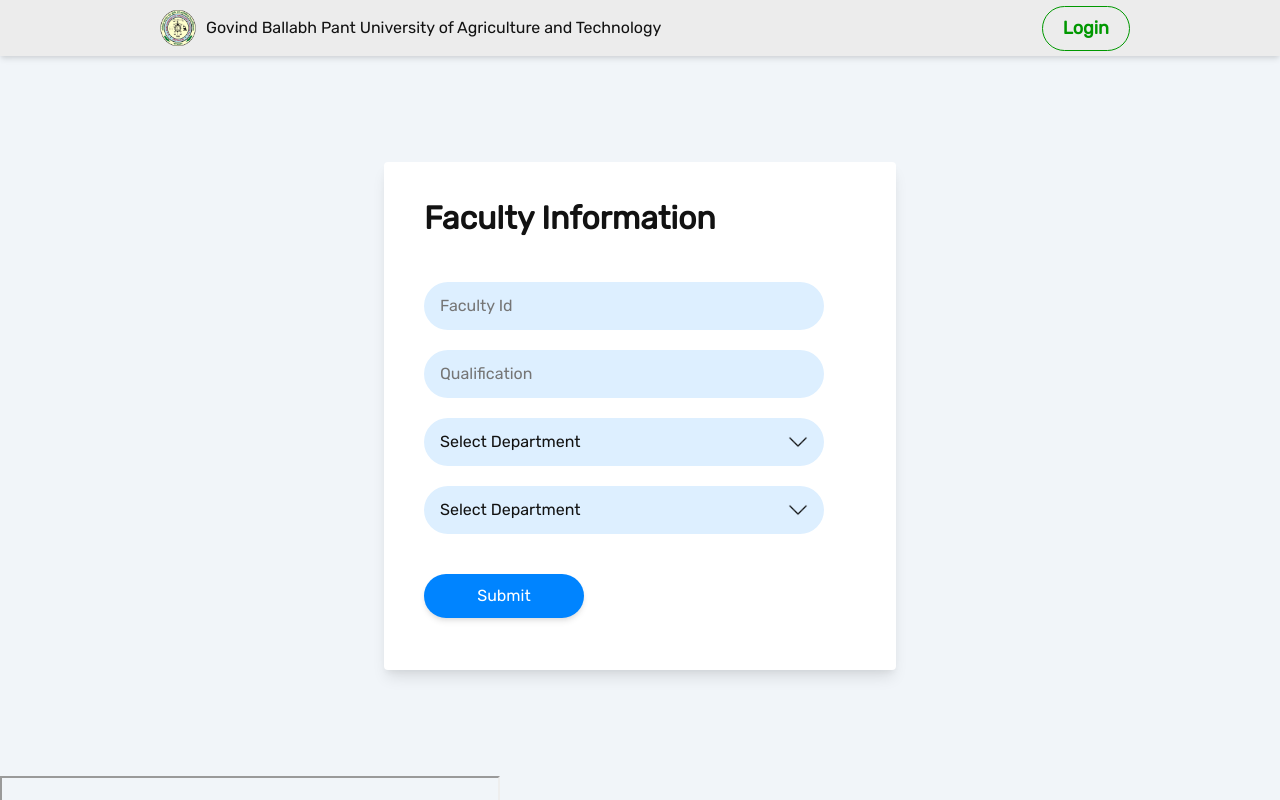
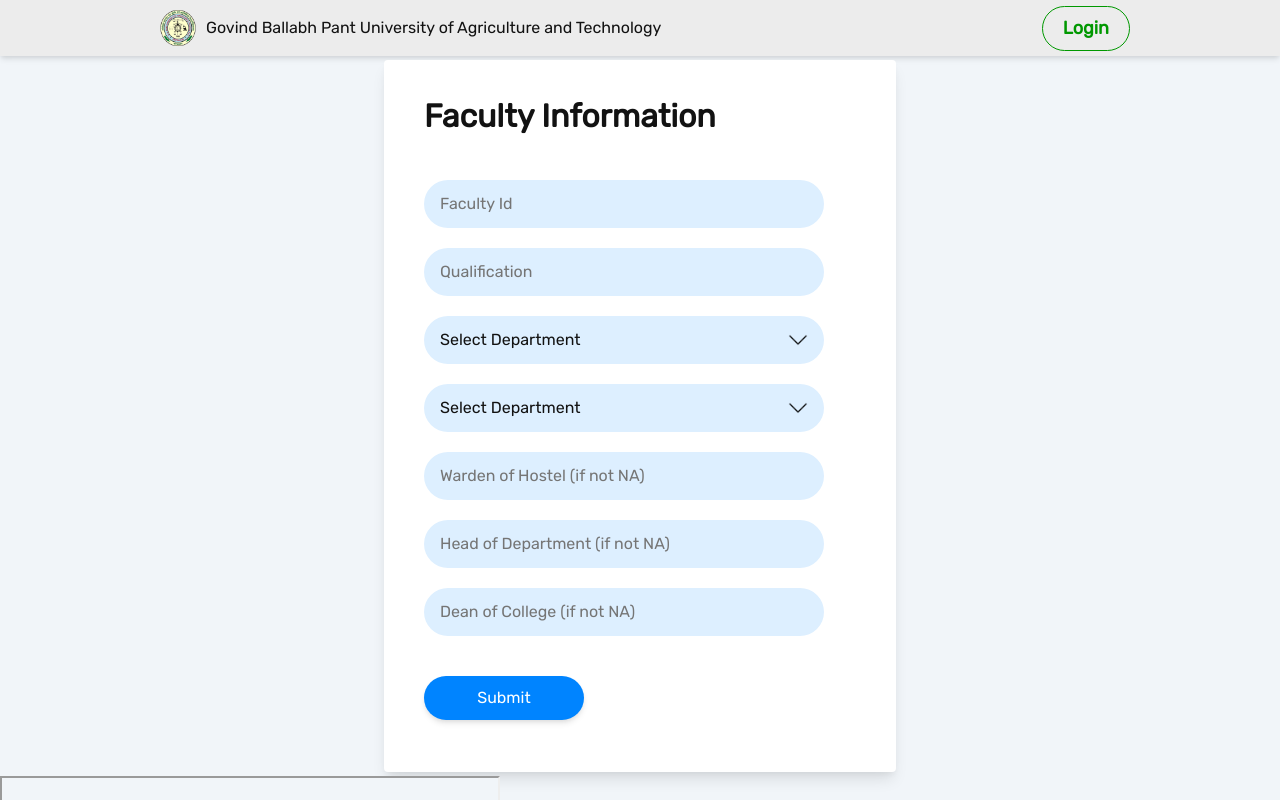
Before and after one commit to ERP-GBPUAT/module-0, a React (Create React App) app: page /facultyRegister in a window 1280 px wide. Both pictures are taken after typing "Sample", "name@example.com", "Sample123", "Sample123", "5", "2020-01-15" into the empty fields and a click on the input "Next". Shown: the top 800 px of the page. Built offline with nearby package versions, Linux system fonts and the light colour scheme.

Commit message:
iframe addes

```diff
--- a/src/App.js
+++ b/src/App.js
@@ -17,13 +17,21 @@ function App() {
   // useEffect(() => {
 
     const sendMessage=(data)=>{
-      const reciever = document.getElementById('reciever').contentWindow;
+      const rec=document.getElementById('reciever')
+      const reciever = rec?.contentWindow;
       // e.preventDefault();
       let token = localStorage.getItem('token')
+      let user = localStorage.getItem('data');
       // console.log(e);
       console.log(token,"data",data);
-      reciever.postMessage({token},'*')
+      reciever?.postMessage({token,user},'*')
+      // rec?.remove();
     }
+    useEffect(()=>{
+      if(localStorage.getItem('token')){
+        sendMessage({})
+      }
+    },[])
   // }, [])
 
   return (
--- a/src/components/Authentication/FacultyForm.js
+++ b/src/components/Authentication/FacultyForm.js
@@ -125,6 +125,48 @@ const FacultyForm = ({ facultyDetails,onSubmitForm,setFacultyDetails,error }) =>
               })}
             </ul>
           </div>
+          <div className={styles.inputControl}>
+            <label htmlFor="wardenOfHostel" className={styles.inputLabel} hidden>
+              Warden of Hostel (if not NA)
+            </label>
+            <input
+              type="text"
+              name="wardenOfHostel"
+              onChange={onChangeFaculty}
+              id="wardenOfHostel"
+              className={styles.inputField}
+              placeholder="Warden of Hostel (if not NA)"
+              value={facultyDetails.wardenOfHostel}
+            />
+          </div>
+          <div className={styles.inputControl}>
+            <label htmlFor="hodOfDepartment" className={styles.inputLabel} hidden>
+              Head of Department (if not NA)
+            </label>
+            <input
+              type="text"
+              name="hodOfDepartment"
+              onChange={onChangeFaculty}
+              id="hodOfDepartment"
+              className={styles.inputField}
+              placeholder="Head of Department (if not NA)"
+              value={facultyDetails.hodOfDepartment}
+            />
+          </div>
+          <div className={styles.inputControl}>
+            <label htmlFor="deanOfCollege" className={styles.inputLabel} hidden>
+              Dean of College (if not NA)
+            </label>
+            <input
+              type="text"
+              name="deanOfCollege"
+              onChange={onChangeFaculty}
+              id="deanOfCollege"
+              className={styles.inputField}
+              placeholder="Dean of College (if not NA)"
+              value={facultyDetails.deanOfCollege}
+            />
+          </div>
           {/* <div className={styles.inputControl}>
 					<label htmlFor="Cpassword" className={styles.inputLabel} hidden>Confirm Password</label>
 					<input type="password" name="cpassword" onChange={onChange} id="Cpassword" className={styles.inputField} placeholder="Confirm Password"/>
--- a/src/components/Authentication/FacultyRegister.js
+++ b/src/components/Authentication/FacultyRegister.js
@@ -1,20 +1,25 @@
-import React,{useState} from "react";
+import React, { useState } from "react";
 import FacultyForm from "./FacultyForm";
 import MainDetails from "./MainDetails";
-import styles from "./Login.module.css"
+import styles from "./Login.module.css";
 import { useNavigate } from "react-router-dom";
 
-const FacultyRegister = ({sendMessage}) => {
-  const navigate = useNavigate()
+const FacultyRegister = ({ sendMessage }) => {
+  const navigate = useNavigate();
   const [stepOne, setStepOne] = useState(false);
-  const [error,setError] = useState({err:false,errMsg:"",errArr:false,errArrMsg:""})
+  const [error, setError] = useState({
+    err: false,
+    errMsg: "",
+    errArr: false,
+    errArrMsg: "",
+  });
 
   const [userData, setUserData] = React.useState({
     name: "",
     email: "",
     password: "",
-    isStudent:false,
-    isFaculty:true,
+    isStudent: false,
+    isFaculty: true,
     cpassword: "",
     gender: "",
     address: "",
@@ -26,51 +31,74 @@ const FacultyRegister = ({sendMessage}) => {
     department: "",
     designation: "",
     qualification: "",
+    wardenOfHostel: "",
+    deanOfCollege: "",
+    hodOfDepartment: "",
   });
   const onChangeUser = (e) => {
     setUserData({ ...userData, [e.target.name]: e.target.value });
   };
-  const onSubmitForm=async(e)=>{
+  const onSubmitForm = async (e) => {
     e.preventDefault();
     try {
-      const res = await fetch('http://localhost:8080/faculty/register',{
-      method:"POST",
-      headers:{
-        "Content-type":"application/json",
-      },
-      body:JSON.stringify({user:userData,faculty:facultyDetails})
-    })
-    const data = await res.json();
-    console.log(data);
-    if(data.msg==="success"){
-      localStorage.setItem("token",data.data.token);
-      localStorage.setItem("data",JSON.stringify(data.data.data));
-      sendMessage()
-      navigate("/")
-    }
-    else{
-      setError({...error,err:true,errMsg:data.error});
-    }
+      const res = await fetch("http://localhost:8080/faculty/register", {
+        method: "POST",
+        headers: {
+          "Content-type": "application/json",
+        },
+        body: JSON.stringify({
+          user: userData,
+          faculty: {
+            id:facultyDetails.id,
+            department:facultyDetails.department,
+            designation:facultyDetails.designation,
+            qualification:facultyDetails.qualification,
+            wardenOfHostel: facultyDetails.wardenOfHostel === "NA" ? null : facultyDetails.wardenOfHostel,
+            wardenOfHostel: facultyDetails.hodOfDepartment === "NA" ? null : facultyDetails.hodOfDepartment,
+            wardenOfHostel: facultyDetails.deanOfCollege === "NA" ? null : facultyDetails.deanOfCollege,
+          },
+        }),
+      });
+      const data = await res.json();
+      console.log(data);
+      if (data.msg === "success") {
+        localStorage.setItem("token", data.data.token);
+        localStorage.setItem("data", JSON.stringify(data.data.data));
+        sendMessage();
+        navigate("/");
+      } else {
+        setError({ ...error, err: true, errMsg: data.error });
+      }
     } catch (e) {
       console.log(e);
-      setError({...error,err:true,errMsg:e});
+      setError({ ...error, err: true, errMsg: e });
       // setError({...error,err:true,errMsg:"Unable to Register. Please try again after sometime"});
     }
     // console.log(facultyDetails);
-  }
-  const onSubmitUser=async(e)=>{
+  };
+  const onSubmitUser = async (e) => {
     e.preventDefault();
 
-    setStepOne(true)
+    setStepOne(true);
     // console.log(facultyDetails);
-  }
+  };
   return (
     <main className={styles.main}>
       <div className={styles.container}>
         {stepOne ? (
-          <FacultyForm facultyDetails={facultyDetails} setFacultyDetails={setFacultyDetails} onSubmitForm={onSubmitForm} error={error} />
+          <FacultyForm
+            facultyDetails={facultyDetails}
+            setFacultyDetails={setFacultyDetails}
+            onSubmitForm={onSubmitForm}
+            error={error}
+          />
         ) : (
-          <MainDetails userData={userData} onChangeUser={onChangeUser} onSubmitUser={onSubmitUser} error={error} />
+          <MainDetails
+            userData={userData}
+            onChangeUser={onChangeUser}
+            onSubmitUser={onSubmitUser}
+            error={error}
+          />
         )}
       </div>
     </main>
```
